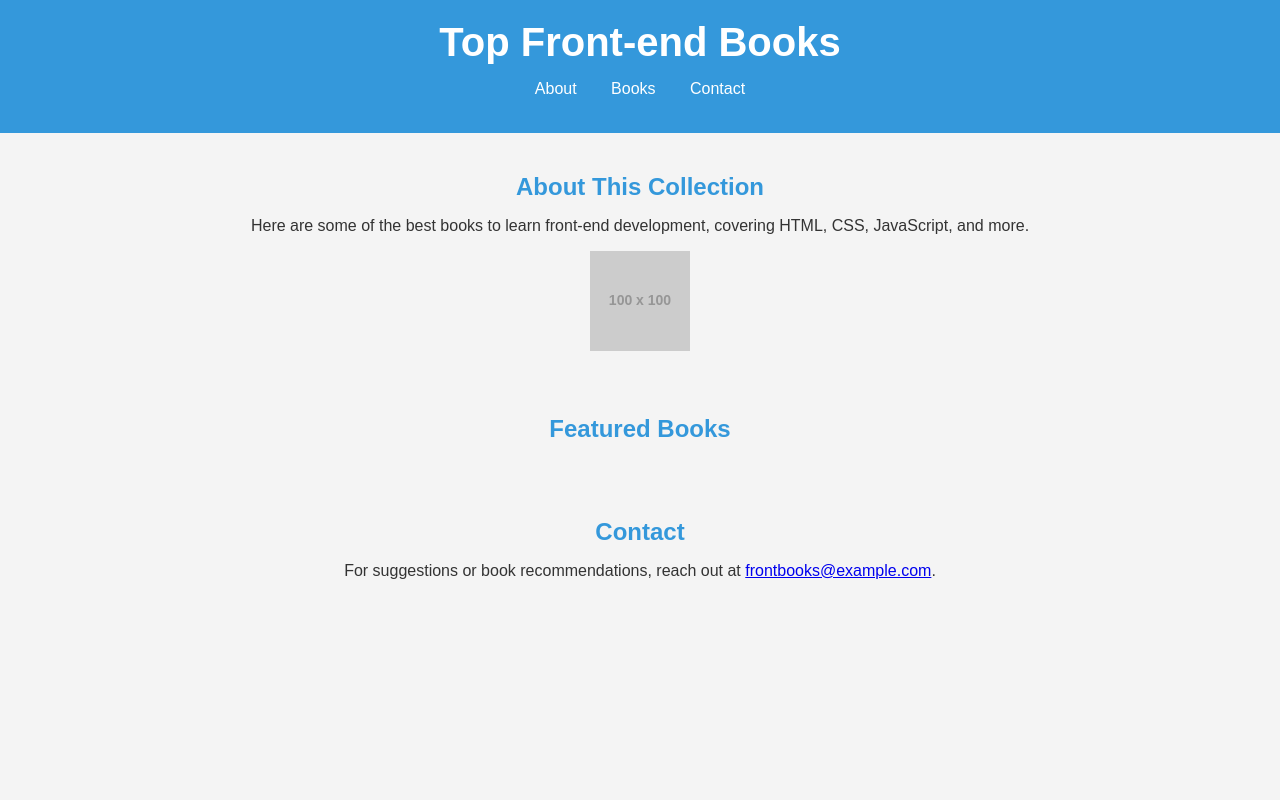
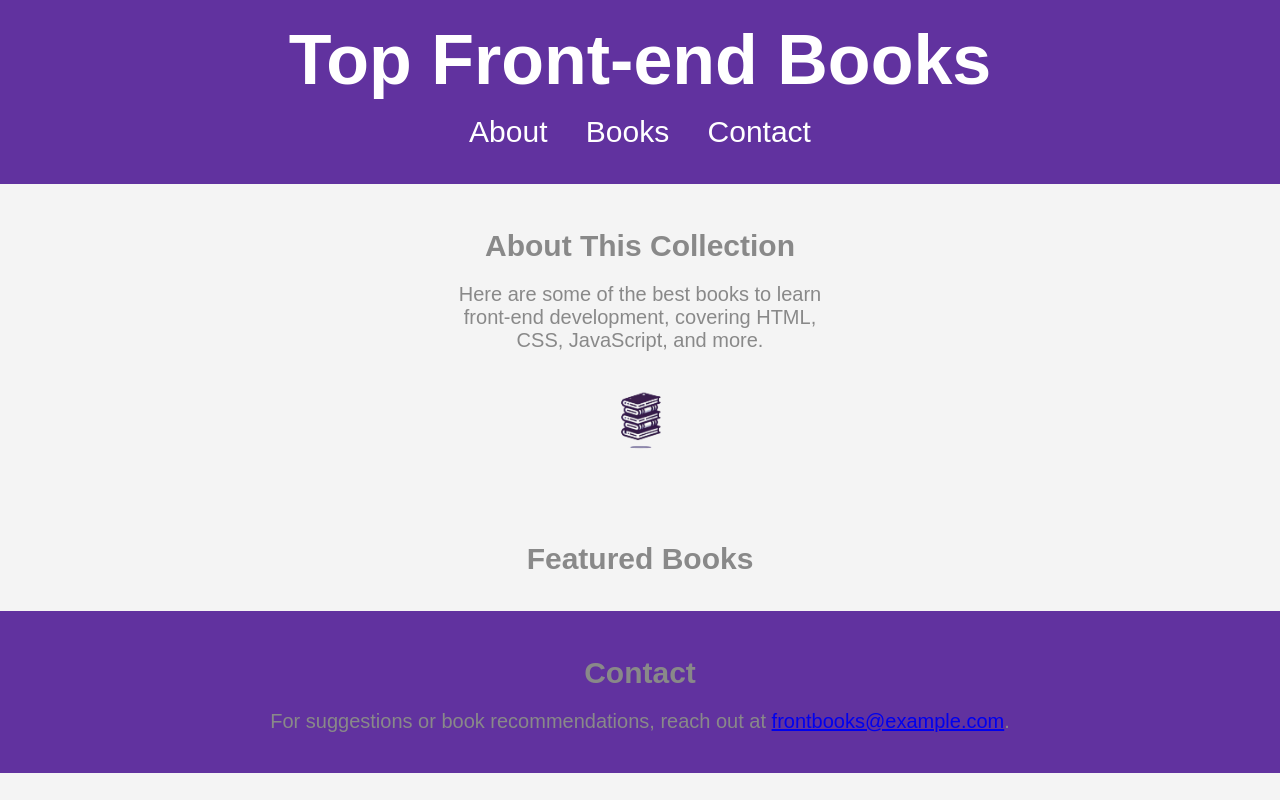
Before and after one commit to fernandamenon93/front-end-6, a plain HTML site: page index.html in a window 1280 px wide. Drawn offline with Linux system fonts and the light colour scheme; no server answers; placeholder pictures from the web are drawn by us.

Commit message:
finish commit

```diff
--- a/index.html
+++ b/index.html
@@ -5,6 +5,7 @@
   <meta name="viewport" content="width=device-width, initial-scale=1.0">
   <title>Front-end Books</title>
   <link rel="stylesheet" href="style.css">
+
 </head>
 <body>
   <header class="books__header">
@@ -18,8 +19,10 @@
 
   <section id="about" class="about">
     <h2>About This Collection</h2>
-    <p>Here are some of the best books to learn front-end development, covering HTML, CSS, JavaScript, and more.</p>
-    <img src="https://via.placeholder.com/100" alt="Bookshelf image">
+    <p>Here are some of the best books to learn <br>
+       front-end development, covering HTML,<br>
+        CSS, JavaScript, and more.</p>
+    <img src="images/logo.png" alt="Bookshelf image" width="100" height="100">
   </section>
 
   <section id="books" class="books">
@@ -29,6 +32,7 @@
 
   <section id="contact" class="contact">
     <h2>Contact</h2>
+
     <p>For suggestions or book recommendations, reach out at <a href="mailto:frontbooks@example.com">frontbooks@example.com</a>.</p>
   </section>
 
--- a/style.css
+++ b/style.css
@@ -1,117 +1,114 @@
-/* Variáveis (transformadas em constantes) */
 :root {
-    --primary-color: #3498db;
-    --secondary-color: #2ecc71;
-    --text-color: #333;
+    --primary-color: #61329f;
+    --secondary-color: #2f0055;
+    --text-color: #333333;
+    --tercery-color:#898989;
     --font-stack: 'Arial', sans-serif;
-    --book-card-bg: #fff;
-    --book-card-border: #ccc;
 }
 
-/* Estilização global */
 body {
     font-family: var(--font-stack);
     margin: 0;
     background-color: #f4f4f4;
 }
-
-/* Header */
 .books__header {
     background-color: var(--primary-color);
-    color: white;
+    color: #ffffff;
     text-align: center;
     padding: 20px;
 }
-
 .books__header h1 {
-    margin: 0;
-    font-size: 2.5em;
+    margin: 0px;
+    font-size: 70px;
 }
-
 .books__header .menu {
     margin: 15px 0;
+    font-size: 30px;
 }
-
 .books__header .menu a {
-    color: white;
+    color: #ffffff;
     margin: 0 15px;
     text-decoration: none;
 }
-
-.books__header .menu a:hover {
-    text-decoration: underline;
-}
-
-/* Seções */
-.about, .books, .contact {
+.about {
     padding: 20px;
     text-align: center;
+    font-size: 20px;
 }
+.books {
+    padding: 20px;
+    text-align: center;
+    font-size: 20px;
+}
+.contact {
+    padding: 20px;
+    text-align: center;
+    font-size: 20px;
+    background-color: var(--primary-color);
 
-.about h2, .books h2, .contact h2 {
-    color: var(--primary-color);
+}
+.about h2 {
+    color: var(--tercery-color);
     margin-bottom: 15px;
 }
+.books h2 {
+    color: var(--tercery-color);
+    margin-bottom: 15px;
+}
+.contact h2 {
+    color: var(--tercery-color);
+    margin-bottom: 15px;
+}
+.about p {
+    color: var(--tercery-color);
+}
+.contact p {
+    color: var(--tercery-color);
 
-.about p, .contact p {
-    color: var(--text-color);
 }
-
-/* Listagem de livros */
 .book-list {
     display: flex;
     flex-wrap: wrap;
     justify-content: center;
+    gap: 15px;
 }
-
 .book {
     background: var(--book-card-bg);
-    border: 1px solid var(--book-card-border);
     border-radius: 10px;
     margin: 15px;
     padding: 20px;
-    width: 220px;
-    box-shadow: 0 2px 5px rgba(0, 0, 0, 0.1);
+    width: calc(25% - 30px);
+    box-shadow: 0 2px 5px var(--text-color);
     transition: transform 0.2s;
 }
-
-.book:hover {
-    transform: scale(1.05);
-}
-
 .book h3 {
     font-size: 1.5em;
     color: var(--secondary-color);
 }
-
 .book img {
     max-width: 100%;
     height: auto;
-    border-radius: 5px;
+    border-radius: 7px;
+}
+.book p {
+    font-size: 18px;
+    color: var(--text-color);
+    margin: 10px ;
+}
+@media screen and (max-width: 1200px) {
+    .book {
+        width: calc(33.33% - 30px);
+    }
 }
 
-.book p {
-    font-size: 0.9em;
-    color: var(--text-color);
-    margin: 10px 0;
+@media screen and (max-width: 900px) {
+    .book {
+        width: calc(50% - 30px);
+    }
 }
 
-/* Estilo de botão */
-.book .buy-button {
-    background-color: var(--secondary-color);
-    color: white;
-    padding: 10px 15px;
-    border: none;
-    border-radius: 5px;
-    cursor: pointer;
-    transition: background-color 0.3s ease;
-    width: 100%;
-    text-align: center;
+@media screen and (max-width: 600px) {
+    .book {
+        width: calc(100% - 30px);
+    }
 }
-
-.book .buy-button:hover {
-    background-color: darken(var(--secondary-color), 10%);
-}
-
-/* Exemplo de iteração com classes específicas (se necessário) */
-/* Aqui você pode adicionar estilos específicos para os livros, se necessário */
```
Also changed, not shown: images/logo.png (added), images/logo.webp (added).
